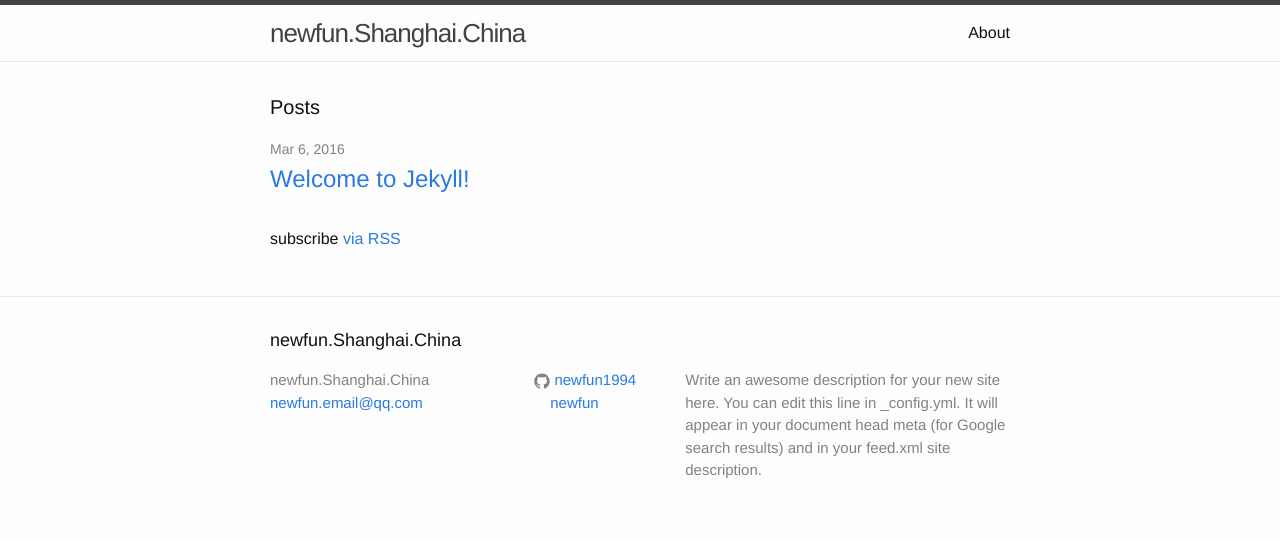
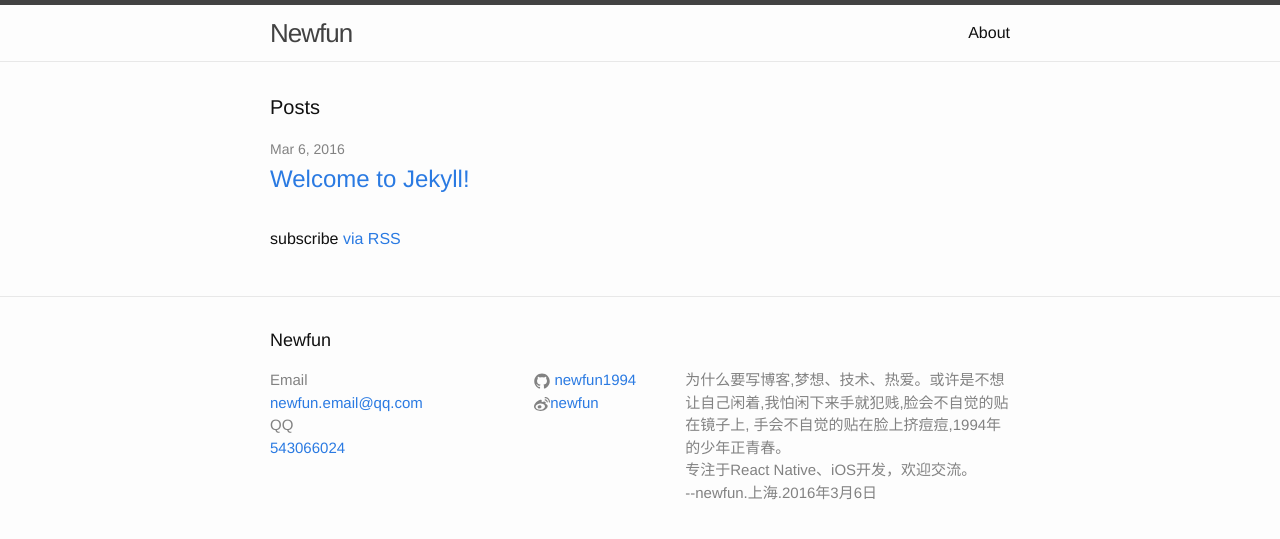
Before and after one commit to newfun1994/newfun1994.github.com, a Jekyll site: the page built from index.html, in a window 1280 px wide. Shown: the top 539 px of the page. Built offline with Jekyll 4.4.1, drawn with Linux system fonts in a browser that asks for light colours.

Commit message:
change base info

```diff
--- a/_config.yml
+++ b/_config.yml
@@ -6,12 +6,12 @@
 # 'jekyll serve'. If you change this file, please restart the server process.
 
 # Site settings
-title: newfun.Shanghai.China
+title: Newfun
 email: newfun.email@qq.com
 description: > # this means to ignore newlines until "baseurl:"
-  Write an awesome description for your new site here. You can edit this
-  line in _config.yml. It will appear in your document head meta (for
-  Google search results) and in your feed.xml site description.
+  为什么要写博客,梦想、技术、热爱。或许是不想让自己闲着,我怕闲下来手就犯贱,脸会不自觉的贴在镜子上,
+  手会不自觉的贴在脸上挤痘痘,1994年的少年正青春。</br>专注于React Native、iOS开发，欢迎交流。
+  </br>--newfun.上海.2016年3月6日
 baseurl: "" # the subpath of your site, e.g. /blog
 url: "http://yourdomain.com" # the base hostname & protocol for your site
 sina_username: newfun
--- a/_includes/footer.html
+++ b/_includes/footer.html
@@ -7,8 +7,10 @@
     <div class="footer-col-wrapper">
       <div class="footer-col footer-col-1">
         <ul class="contact-list">
-          <li>{{ site.title }}</li>
+          <li>Email</li>
           <li><a href="mailto:{{ site.email }}">{{ site.email }}</a></li>
+          <li>QQ</li>
+          <li><a>543066024</a></li>
         </ul>
       </div>
 
--- a/_includes/icon-sina.html
+++ b/_includes/icon-sina.html
@@ -1 +1 @@
-<a href="http://weibo.com/2386726150"><span class="icon icon--sina">{% include icon-sina.svg %}</span><span class="username">{{ include.username }}</span></a>
+<a href="http://weibo.com/2386726150"><span class="icon icon--twitter">{% include icon-sina.svg %}</span><span class="username">{{ include.username }}</span></a>
```
Also changed, not shown: _includes/icon-sina.svg, 6 other files.
